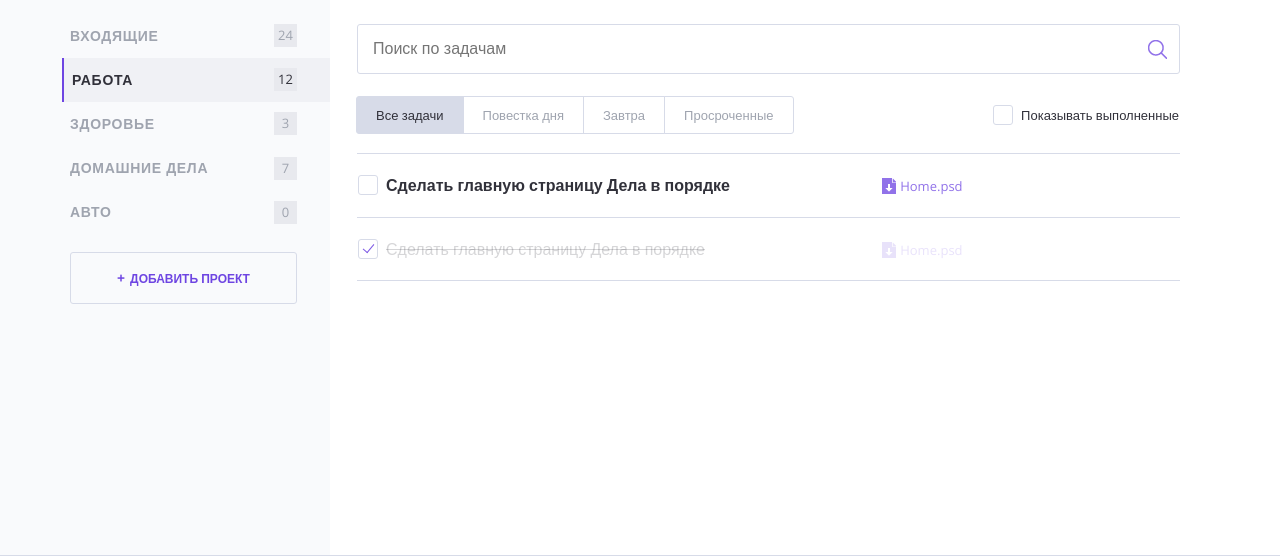
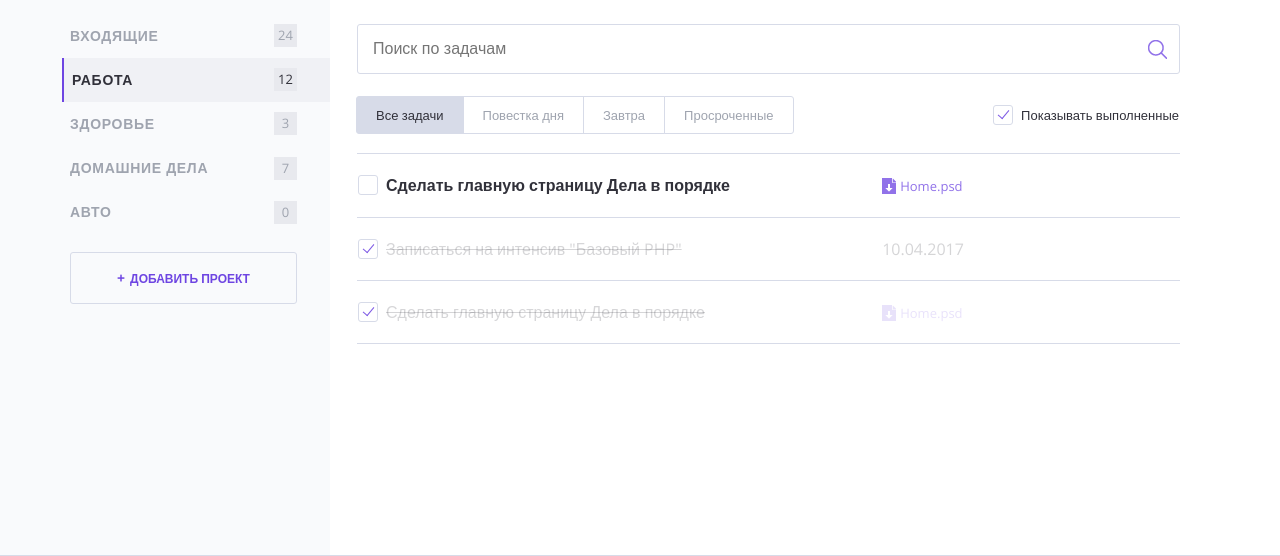
Before and after one commit to Damadj/652929-doingsdone, a PHP site: page / in a window 1280 px wide. Shown: the part 125-681 px from the top of the page. Run offline with PHP 8.4, Linux system fonts and the light colour scheme.

Commit message:
Работа с условиями

```diff
--- a/index.php
+++ b/index.php
@@ -96,8 +96,7 @@ $show_complete_tasks = rand(0, 1);
                     </nav>
 
                     <label class="checkbox">
-                        <!--добавить сюда аттрибут "checked", если переменная $show_complete_tasks равна единице-->
-                        <input class="checkbox__input visually-hidden show_completed" type="checkbox">
+                        <input class="checkbox__input visually-hidden show_completed" type="checkbox" <?php if ($show_complete_tasks == 1) {echo("checked"); } ?> >
                         <span class="checkbox__text">Показывать выполненные</span>
                     </label>
                 </div>
@@ -117,7 +116,25 @@ $show_complete_tasks = rand(0, 1);
 
                         <td class="task__date"></td>
                     </tr>
-                    <!--показывать следующий тег <tr/>, если переменная $show_complete_tasks равна единице-->
+                    <?php
+                      $task = '<tr class="tasks__item task task--completed">
+                        <td class="task__select">
+                          <label class="checkbox task__checkbox">
+                            <input class="checkbox__input visually-hidden" type="checkbox" checked>
+                            <span class="checkbox__text">Записаться на интенсив "Базовый PHP"</span>
+                          </label>
+                        </td>
+                        <td class="task__date">10.04.2017</td>
+
+                        <td class="task__controls">
+                        </td>
+                      </tr>';
+                      if ($show_complete_tasks == 1) {
+                        echo($task);
+                    }
+                    ?>
+
+
                     <tr class="tasks__item task task--completed">
                         <td class="task__select">
                             <label class="checkbox task__checkbox">
```
